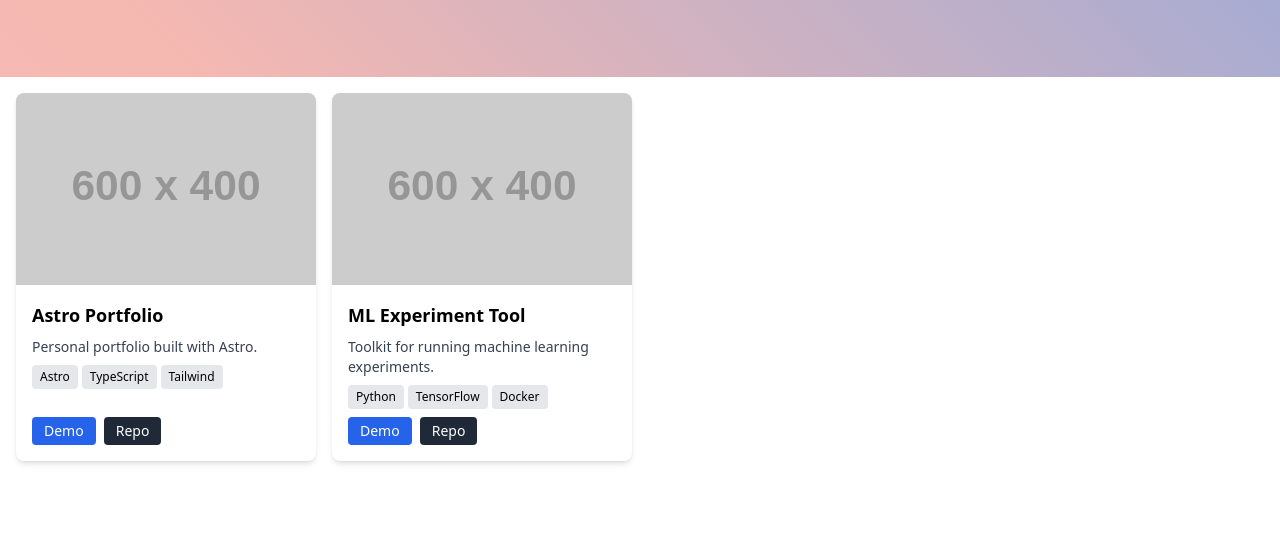
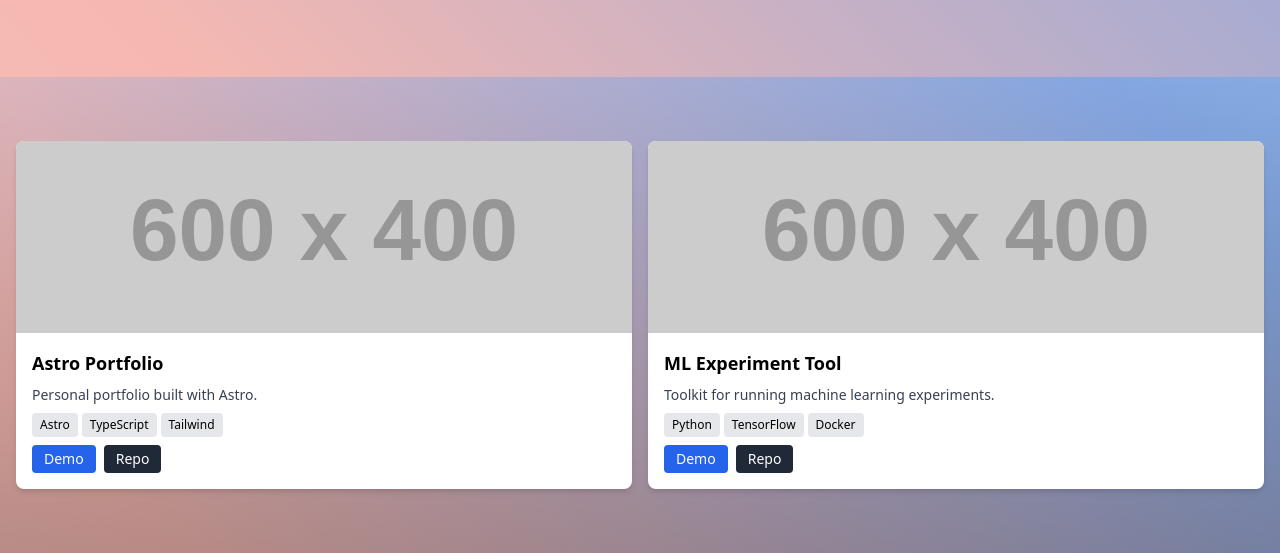
Before and after one commit to johnbarn777/johnbarn777.github.io, an Astro site: page / in a window 1280 px wide. Shown: the part 723-1276 px from the top of the page. Before the commit the page ends 1200 px from the top, so only its background shows below. Built offline with nearby package versions, Linux system fonts and the light colour scheme; Astro itself is replaced by a stand-in of ours; a script that the page names is missing.

Commit message:
Style projects section with gradient

```diff
--- a/src/components/Projects.astro
+++ b/src/components/Projects.astro
@@ -1,11 +1,27 @@
 ---
 import { getCollection } from 'astro:content';
+import type { CollectionEntry } from 'astro:content';
 import ProjectCard from './ProjectCard.astro';
-const projects = await getCollection('projects');
+const projects: CollectionEntry<'projects'>[] = await getCollection('projects');
 ---
-<section id="projects" class="max-w-7xl mx-auto p-4">
-  <h2 class="sr-only">Projects</h2>
-  <div class="grid gap-4 grid-cols-1 sm:grid-cols-2 md:grid-cols-3 xl:grid-cols-4">
-    {projects.map(p => <ProjectCard project={p} />)}
+<section id="projects" class="projects">
+  <div class="projects__bg" aria-hidden="true"></div>
+  <div class="projects__content">
+    <h2 class="sr-only">Projects</h2>
+    <div class="projects__grid">
+      {projects.map(p => <ProjectCard project={p} />)}
+    </div>
   </div>
 </section>
+
+<style>
+.projects{position:relative;padding:4rem 1rem;overflow:hidden;}
+.projects__bg{position:absolute;top:0;left:0;width:100%;height:100%;background:linear-gradient(45deg,#FDDBD9,#FAC9C3,#F5B8B1,#84A6E1,#8DCDE9,#B3E6FB);background-size:400% 400%;animation:bgMove 20s linear infinite;z-index:-1;}
+.projects__bg::after{content:"";position:absolute;inset:0;background:linear-gradient(to bottom,rgba(0,0,0,0),rgba(0,0,0,0.25));}
+@keyframes bgMove{0%{background-position:0% 50%;}50%{background-position:100% 50%;}100%{background-position:0% 50%;}}
+@media(prefers-reduced-motion:reduce){.projects__bg{animation:none;}}
+.projects__content{max-width:80rem;margin:0 auto;}
+.projects__grid{display:grid;gap:1rem;grid-template-columns:repeat(auto-fit,minmax(16rem,1fr));}
+@media(max-width:480px){.projects__grid{grid-template-columns:1fr;}}
+@media(min-width:1440px){.projects__grid{grid-template-columns:repeat(4,1fr);}}
+</style>
--- a/src/pages/index.astro
+++ b/src/pages/index.astro
@@ -12,7 +12,8 @@ import Projects from '../components/Projects.astro';
   <Projects />
 </Layout>
 
-<script>
+<script type="module">
+  import('https://cdn.jsdelivr.net/npm/smoothscroll-polyfill@0.4.4/dist/smoothscroll.min.js').then(({polyfill}) => polyfill());
   document.addEventListener('DOMContentLoaded', () => {
     const cta = document.querySelector('a[href="#projects"]');
     if(!cta) return;
```
